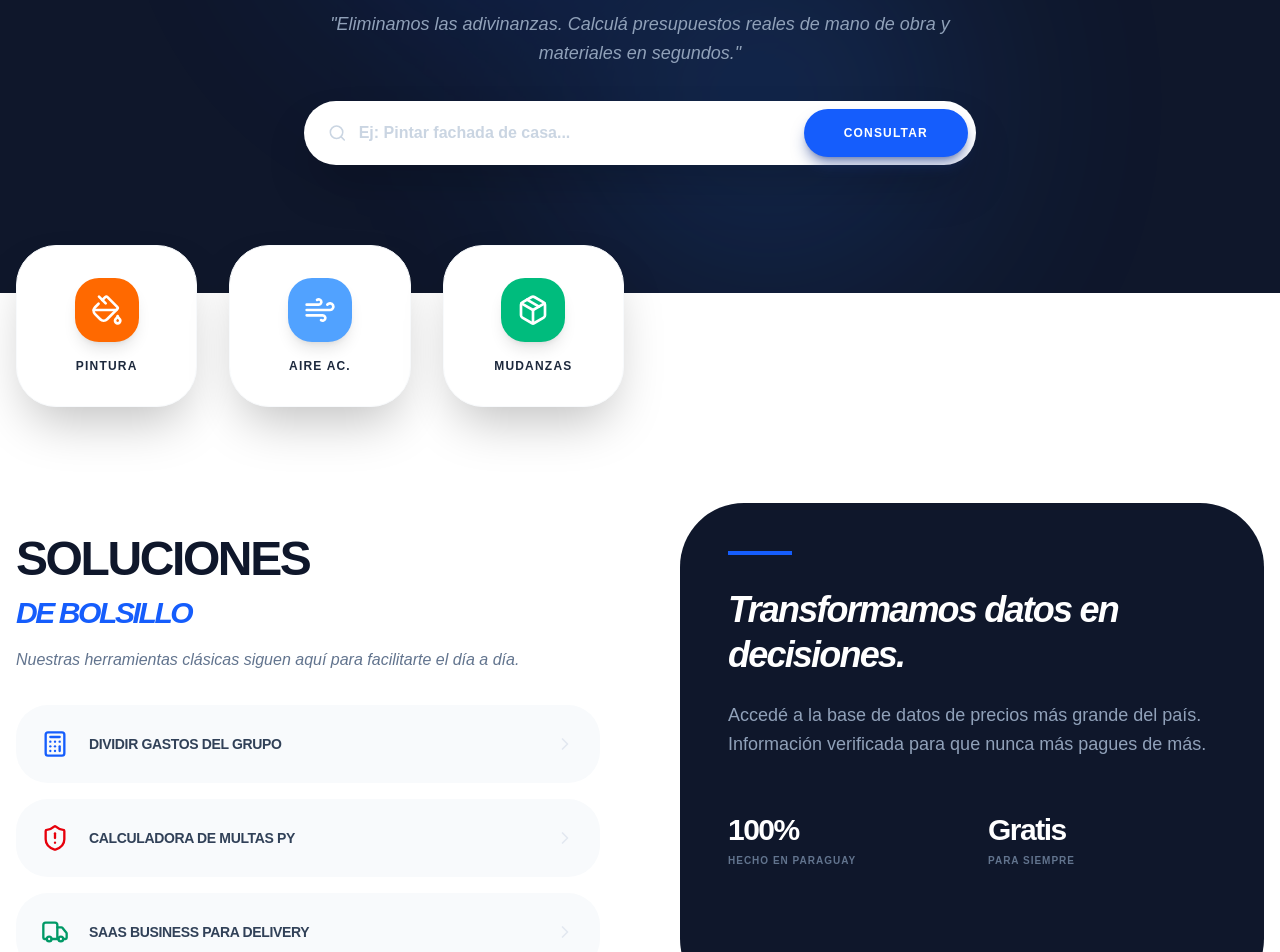
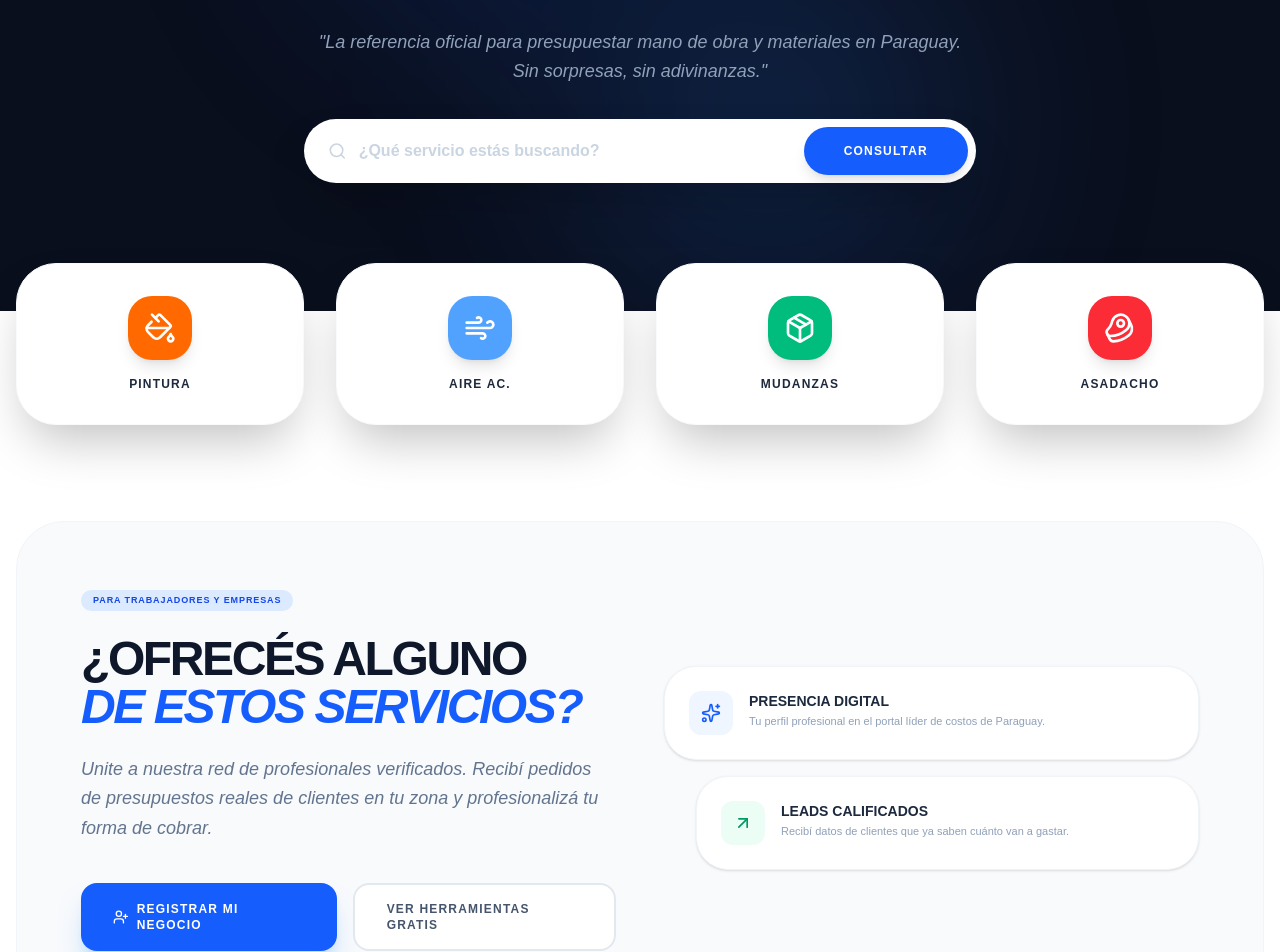
Before and after one commit to Schrammpy/cuanto-es, a Next.js app: page / in a window 1280 px wide. Shown: the part 420-1372 px from the top of the page. Built offline with nearby package versions, Linux system fonts and the light colour scheme.

Commit message:
Mejora del Home

```diff
--- a/app/page.tsx
+++ b/app/page.tsx
@@ -1,56 +1,77 @@
 'use client';
-import React from 'react';
+import React, { useState } from 'react';
 import Link from 'next/link';
+import { useRouter } from 'next/navigation';
 import Footer from '@/components/Footer';
-import { Search, ChevronRight, Calculator, Wrench, ShieldAlert, Truck, PaintBucket, Wind, Package, Sparkles } from 'lucide-react';
+import {
+  Search, ChevronRight, Calculator, Wrench, ShieldAlert,
+  Truck, PaintBucket, Wind, Package, Sparkles, Beef, UserPlus, ArrowUpRight
+} from 'lucide-react';
 
 export default function Home() {
+  const [query, setQuery] = useState('');
+  const router = useRouter();
+
   const categories = [
     { name: 'Pintura', Icon: PaintBucket, color: 'bg-orange-500', href: '/servicios/pintura' },
     { name: 'Aire Ac.', Icon: Wind, color: 'bg-blue-400', href: '/servicios/aire' },
     { name: 'Mudanzas', Icon: Package, color: 'bg-emerald-500', href: '/servicios/fletes' },
+    { name: 'Asadacho', Icon: Beef, color: 'bg-red-500', href: '/servicios/asado' }, // NUEVO
   ];
+
+  // Lógica de búsqueda sencilla
+  const handleSearch = (e: React.FormEvent) => {
+    e.preventDefault();
+    const q = query.toLowerCase();
+    if (q.includes('pinto') || q.includes('pared')) router.push('/servicios/pintura');
+    else if (q.includes('aire') || q.includes('clima')) router.push('/servicios/aire');
+    else if (q.includes('flete') || q.includes('mudan')) router.push('/servicios/fletes');
+    else if (q.includes('asado') || q.includes('parri')) router.push('/servicios/asado');
+    else alert("Próximamente agregaremos más servicios. Probá con: Pintura, Aire, Fletes o Asado.");
+  };
 
   return (
     <main className="min-h-screen bg-white">
       {/* HERO SECTION */}
-      <section className="bg-slate-900 py-20 md:py-32 px-4 text-center relative overflow-hidden">
+      <section className="bg-[#0A0F1D] py-20 md:py-32 px-4 text-center relative overflow-hidden">
         <div className="absolute top-0 left-0 w-full h-full opacity-20 pointer-events-none">
           <div className="absolute top-0 left-1/4 w-96 h-96 bg-blue-600 rounded-full blur-[120px] animate-pulse"></div>
           <div className="absolute bottom-0 right-1/4 w-96 h-96 bg-blue-500 rounded-full blur-[120px] animate-pulse delay-1000"></div>
         </div>
 
-        <div className="max-w-4xl mx-auto relative z-10 space-y-8 text-slate-700">
-          <div className="inline-flex items-center gap-2 bg-blue-600/10 text-blue-400 px-4 py-1.5 rounded-full text-[10px] font-black uppercase tracking-[0.2em] border border-blue-500/20 shadow-sm shadow-blue-500/10">
-            <Sparkles className="w-3 h-3" /> El índice de precios de Paraguay
+        <div className="max-w-4xl mx-auto relative z-10 space-y-8">
+          <div className="inline-flex items-center gap-2 bg-blue-600/10 text-blue-400 px-4 py-1.5 rounded-full text-[10px] font-[900] uppercase tracking-[0.2em] border border-blue-500/20 shadow-sm">
+            <Sparkles className="w-3 h-3" /> Transparencia en Precios del Mercado
           </div>
 
           <h1 className="text-4xl md:text-7xl font-[900] text-white tracking-tighter leading-none">
-            ¿Cuánto cuesta <br/> un <span className="text-blue-600 italic font-black">servicio hoy?</span>
+            ¿Cuánto se paga <br/> <span className="text-blue-600 italic font-black text-3xl md:text-7xl leading-tight">por un trabajo hoy?</span>
           </h1>
 
-          <p className="text-slate-400 text-sm md:text-lg font-medium max-w-2xl mx-auto leading-relaxed italic">
-            "Eliminamos las adivinanzas. Calculá presupuestos reales de mano de obra y materiales en segundos."
+          <p className="text-slate-400 text-sm md:text-lg font-medium max-w-2xl mx-auto leading-relaxed italic text-pretty">
+            "La referencia oficial para presupuestar mano de obra y materiales en Paraguay. Sin sorpresas, sin adivinanzas."
           </p>
 
-          <div className="max-w-2xl mx-auto bg-white p-2 rounded-2xl md:rounded-full shadow-2xl flex flex-col md:flex-row items-center gap-2 mt-8">
-            <div className="flex items-center flex-1 px-4 gap-3 w-full">
+          <form onSubmit={handleSearch} className="max-w-2xl mx-auto bg-white p-2 rounded-2xl md:rounded-full shadow-2xl flex flex-col md:flex-row items-center gap-2 mt-8">
+            <div className="flex items-center flex-1 px-4 gap-3 w-full text-slate-700">
               <Search className="w-5 h-5 text-slate-300" />
               <input
-                placeholder="Ej: Pintar fachada de casa..."
-                className="w-full py-3 outline-none text-slate-700 font-bold placeholder:text-slate-300"
+                value={query}
+                onChange={(e) => setQuery(e.target.value)}
+                placeholder="¿Qué servicio estás buscando?"
+                className="w-full py-3 outline-none font-bold placeholder:text-slate-300"
               />
             </div>
-            <button className="w-full md:w-auto bg-blue-600 text-white px-10 py-4 rounded-xl md:rounded-full font-[900] text-xs uppercase tracking-widest active:scale-95 transition-all shadow-lg shadow-blue-900/50">
+            <button type="submit" className="w-full md:w-auto bg-blue-600 text-white px-10 py-4 rounded-xl md:rounded-full font-[900] text-xs uppercase tracking-widest active:scale-95 transition-all shadow-lg">
               Consultar
             </button>
-          </div>
+          </form>
         </div>
       </section>
 
       {/* CATEGORÍAS */}
       <section className="max-w-7xl mx-auto px-4 -mt-12 relative z-20">
-        <div className="grid grid-cols-3 md:grid-cols-6 gap-4 md:gap-8">
+        <div className="grid grid-cols-2 md:grid-cols-4 gap-4 md:gap-8">
           {categories.map((cat, i) => (
             <Link key={i} href={cat.href} className="bg-white p-5 md:p-8 rounded-[2.5rem] shadow-2xl border border-slate-50 flex flex-col items-center gap-4 hover:translate-y-[-8px] transition-all group active:scale-95">
               <div className={`${cat.color} p-4 rounded-3xl text-white shadow-lg group-hover:rotate-6 transition-transform`}>
@@ -62,51 +83,42 @@ export default function Home() {
         </div>
       </section>
 
-      {/* HERRAMIENTAS */}
-      <section className="max-w-7xl mx-auto px-4 py-24 grid md:grid-cols-2 gap-20 items-center">
-        <div className="space-y-8">
-          <div>
-            <h2 className="text-3xl md:text-5xl font-[900] text-slate-900 tracking-tighter leading-none mb-4 uppercase">
-              Soluciones <br/> <span className="text-blue-600 italic text-2xl md:text-3xl font-[900]">de bolsillo</span>
+      {/* SECCIÓN B2B - SUMAR PROFESIONALES */}
+      <section className="max-w-7xl mx-auto px-4 py-24">
+        <div className="bg-slate-50 rounded-[3rem] p-8 md:p-16 flex flex-col md:flex-row items-center gap-12 border border-slate-100">
+          <div className="flex-1 space-y-6">
+            <div className="inline-flex items-center gap-2 bg-blue-100 text-blue-700 px-3 py-1 rounded-full text-[9px] font-black uppercase tracking-widest">
+                Para Trabajadores y Empresas
+            </div>
+            <h2 className="text-3xl md:text-5xl font-[900] text-slate-900 tracking-tighter leading-none uppercase">
+                ¿Ofrecés alguno <br/> <span className="text-blue-600 italic">de estos servicios?</span>
             </h2>
-            <p className="text-slate-500 text-sm md:text-base font-medium leading-relaxed italic">
-                Nuestras herramientas clásicas siguen aquí para facilitarte el día a día.
+            <p className="text-slate-500 text-sm md:text-lg font-medium leading-relaxed italic">
+                Unite a nuestra red de profesionales verificados. Recibí pedidos de presupuestos reales de clientes en tu zona y profesionalizá tu forma de cobrar.
             </p>
-          </div>
-
-          <div className="grid gap-4">
-            {[
-              { name: 'Dividir Gastos del Grupo', href: '/divisor', icon: Calculator, color: 'text-blue-600' },
-              { name: 'Calculadora de Multas Py', href: '/multas', icon: ShieldAlert, color: 'text-red-600' },
-              { name: 'SaaS Business para Delivery', href: '/delivery/crear', icon: Truck, color: 'text-emerald-600' },
-            ].map(tool => (
-              <Link key={tool.href} href={tool.href} className="bg-slate-50 p-6 rounded-[2rem] flex items-center justify-between hover:bg-white hover:shadow-xl border border-transparent hover:border-slate-100 transition-all group">
-                <div className="flex items-center gap-5">
-                  <tool.icon className={`${tool.color} w-7 h-7`} />
-                  <span className="font-black text-slate-700 text-sm uppercase tracking-tight">{tool.name}</span>
-                </div>
-                <ChevronRight className="w-5 h-5 text-slate-200 group-hover:text-blue-600 transition-colors" />
+            <div className="flex flex-col sm:flex-row gap-4 pt-4">
+                <a href="https://api.whatsapp.com/send?phone=595992685363&text=Hola!%20Quiero%20formar%20parte%20de%20los%20profesionales%20de%20CuantoEs.com.py" target="_blank" className="bg-blue-600 text-white px-8 py-4 rounded-2xl font-[900] text-xs uppercase tracking-widest flex items-center justify-center gap-2 shadow-xl shadow-blue-200 active:scale-95 transition-all">
+                    <UserPlus className="w-4 h-4" /> Registrar mi negocio
+                </a>
+                <Link href="/divisor" className="bg-white border-2 border-slate-200 text-slate-600 px-8 py-4 rounded-2xl font-[900] text-xs uppercase tracking-widest flex items-center justify-center gap-2 hover:bg-slate-100 active:scale-95 transition-all">
+                    Ver herramientas gratis
                 </Link>
-            ))}
             </div>
           </div>
 
-        {/* PANEL DERECHA */}
-        <div className="hidden md:block bg-slate-900 rounded-[4rem] h-[500px] shadow-3xl relative overflow-hidden p-12">
-            <div className="relative z-10 space-y-6">
-                <div className="bg-blue-600 w-16 h-1 mb-8"></div>
-                <h3 className="text-4xl font-black text-white leading-tight tracking-tighter italic">Transformamos datos en decisiones.</h3>
-                <p className="text-slate-400 text-lg leading-relaxed font-medium">
-                    Accedé a la base de datos de precios más grande del país. Información verificada para que nunca más pagues de más.
-                </p>
-                <div className="pt-8 grid grid-cols-2 gap-8">
+          <div className="flex-1 w-full grid grid-cols-1 gap-4">
+            <div className="bg-white p-6 rounded-[2rem] shadow-sm border border-slate-100 flex items-start gap-4">
+                <div className="bg-blue-50 p-3 rounded-xl text-blue-600"><Sparkles className="w-5 h-5" /></div>
                 <div>
-                        <p className="text-3xl font-[900] text-white tracking-tighter leading-none">100%</p>
-                        <p className="text-[10px] font-black text-slate-500 uppercase tracking-widest mt-2">Hecho en Paraguay</p>
+                    <h4 className="font-black text-slate-800 text-sm uppercase">Presencia Digital</h4>
+                    <p className="text-[11px] text-slate-400 font-medium mt-1 leading-tight">Tu perfil profesional en el portal líder de costos de Paraguay.</p>
                 </div>
+            </div>
+            <div className="bg-white p-6 rounded-[2rem] shadow-sm border border-slate-100 flex items-start gap-4 ml-0 md:ml-8">
+                <div className="bg-emerald-50 p-3 rounded-xl text-emerald-600"><ArrowUpRight className="w-5 h-5" /></div>
                 <div>
-                        <p className="text-3xl font-[900] text-white tracking-tighter leading-none">Gratis</p>
-                        <p className="text-[10px] font-black text-slate-500 uppercase tracking-widest mt-2">Para siempre</p>
+                    <h4 className="font-black text-slate-800 text-sm uppercase">Leads Calificados</h4>
+                    <p className="text-[11px] text-slate-400 font-medium mt-1 leading-tight">Recibí datos de clientes que ya saben cuánto van a gastar.</p>
                 </div>
             </div>
           </div>
```
Lines whose indentation alone changed are shown as unchanged.
